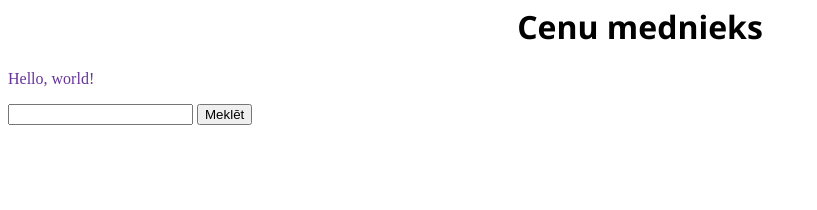
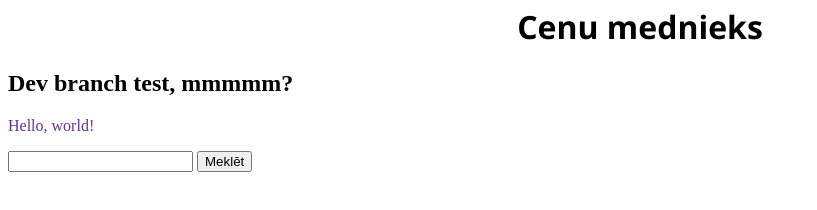
Before and after one commit to GustsSimsons/cenu-mednieks, a plain HTML site: page frontend/html/index.html in a window 1280 px wide. Shown: the part 328-538 px from the top of the page, without its empty margins (0-817 px from the left). Drawn offline with Linux system fonts and the light colour scheme.

Commit message:
Dev test commit

```diff
--- a/frontend/html/index.html
+++ b/frontend/html/index.html
@@ -9,6 +9,7 @@
 <body>
     <img src="https://media.gettyimages.com/id/1223276834/photo/teenage-girl-shooting-bow-at-target-in-the-forest.jpg?s=612x612&w=gi&k=20&c=JQknB8ppQnrP5maWinzS_elmxh3xs31J-ZDpG7tr58Q=">
     <h1>Cenu mednieks</h1>
+    <h2>Dev branch test, mmmmm?</h2>
     <p>Hello, world!</p>
     <input type="text" name="meklet" id="meklet">
     <input type="button" onclick="test()" value="Meklēt">
```
